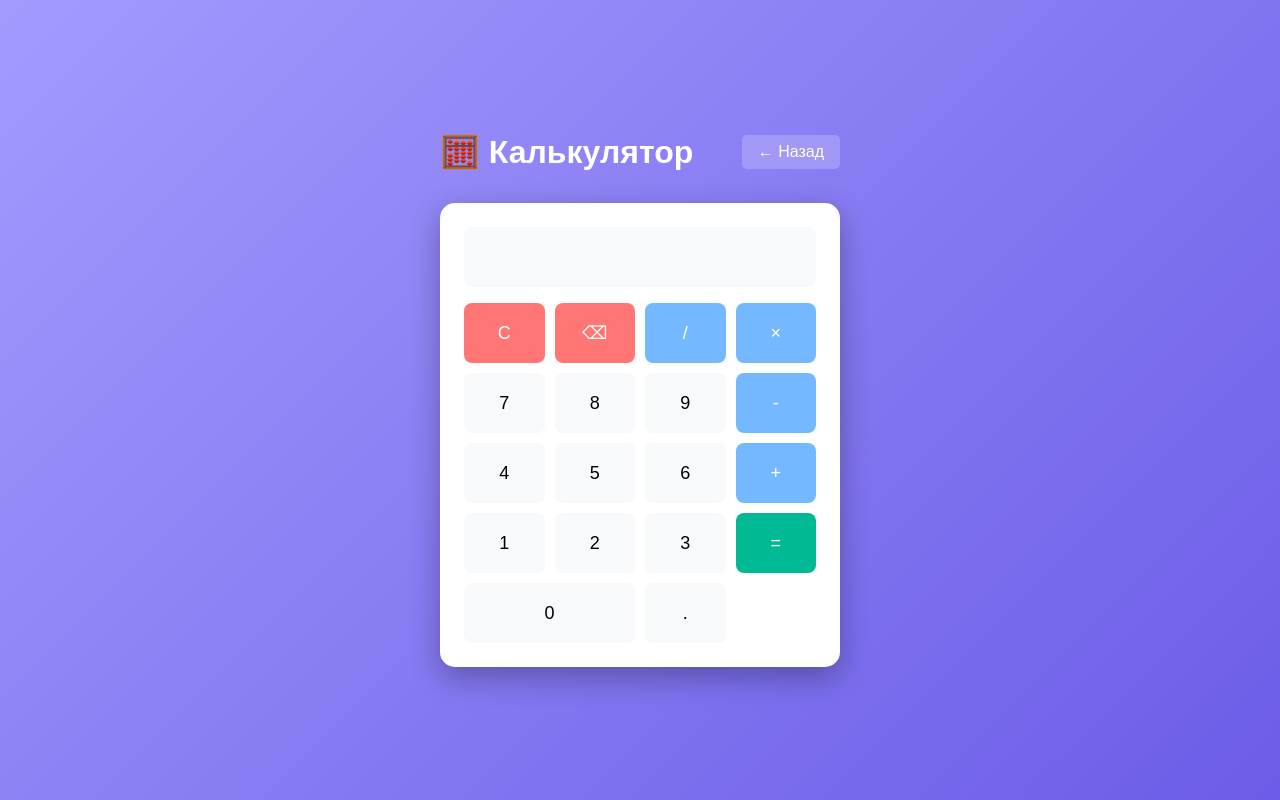
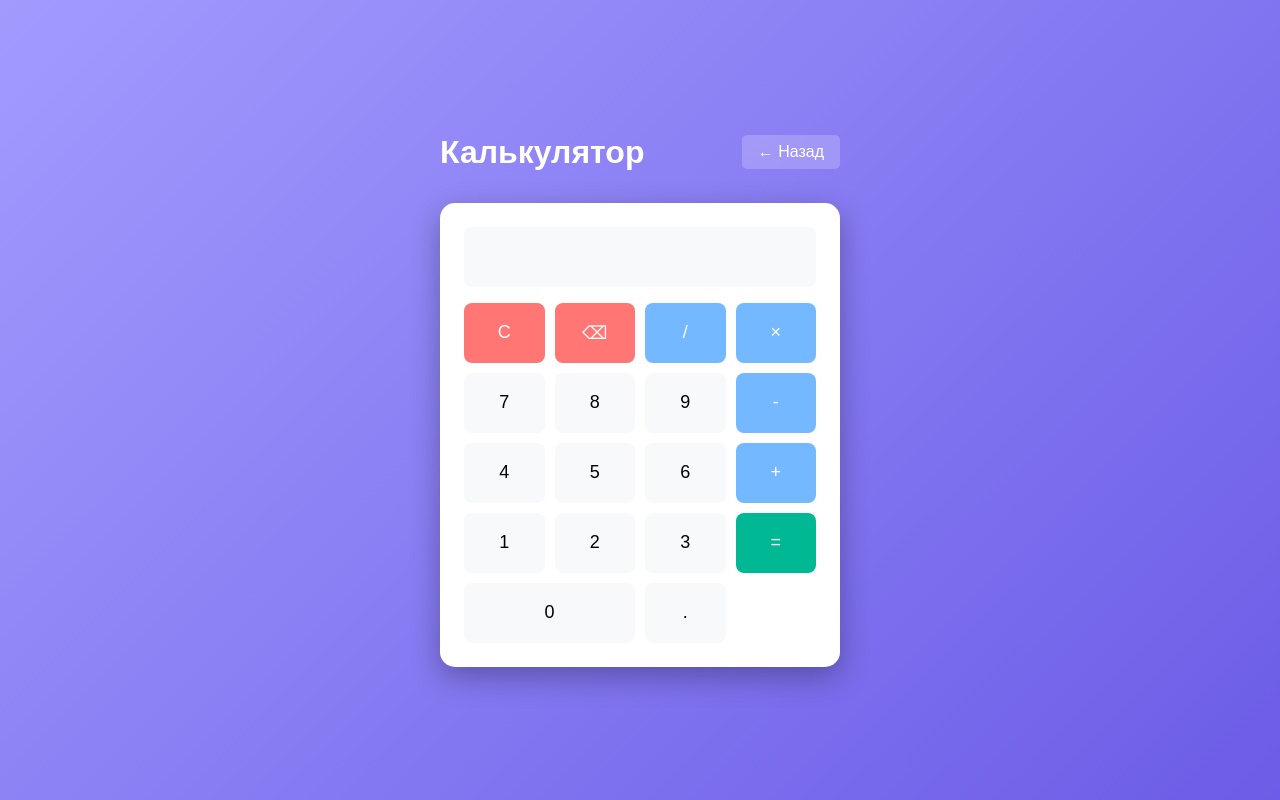
Before and after one commit to koichukeevi/koichukeevi.opais.io, a plain HTML site: page sites/calculator /index.html in a window 1280 px wide. Drawn offline with Linux system fonts and the light colour scheme.

Commit message:
Update index.html

```diff
--- a/sites/calculator /index.html
+++ b/sites/calculator /index.html
@@ -9,7 +9,7 @@
 <body>
     <div class="container">
         <header>
-            <h1>🧮 Калькулятор</h1>
+            <h1> Калькулятор</h1>
             <a href="../../index.html" class="back-btn">← Назад</a>
         </header>
 
```
